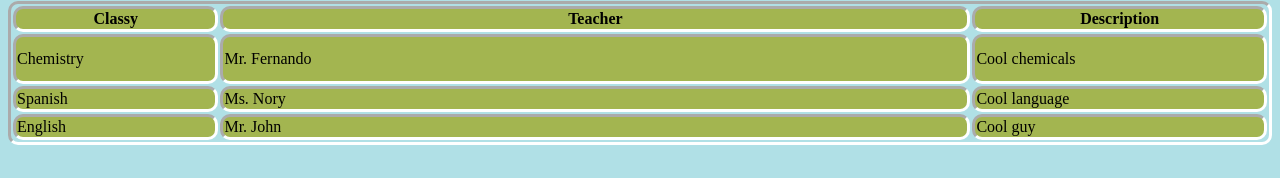
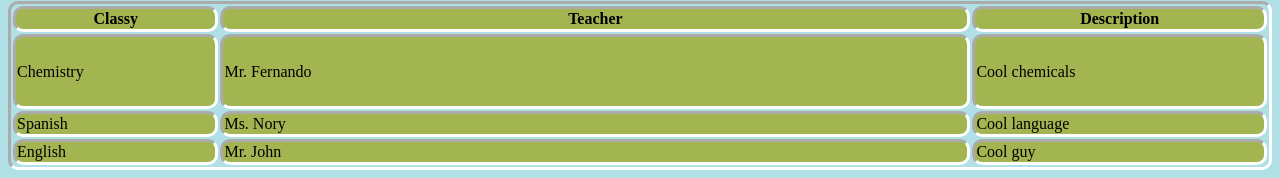
Before and after one commit to owenmoe/computer-sceince, a plain HTML site: page index.html in a window 1280 px wide. Shown: the part 842-1020 px from the top of the page. Before the commit the page ends 995 px from the top, so only its background shows below. Drawn offline with Linux system fonts and the light colour scheme.

Commit message:
Update index.html

```diff
--- a/index.html
+++ b/index.html
@@ -35,7 +35,7 @@ p    {color: pink;
     <th style="width:60%">Teacher</th>
     <th>Description</th>
   </tr>
-  <tr style="height:50px">
+  <tr style="height:75px">
     <td>Chemistry</td>
     <td>Mr. Fernando</td>
     <td>Cool chemicals</td>
```
